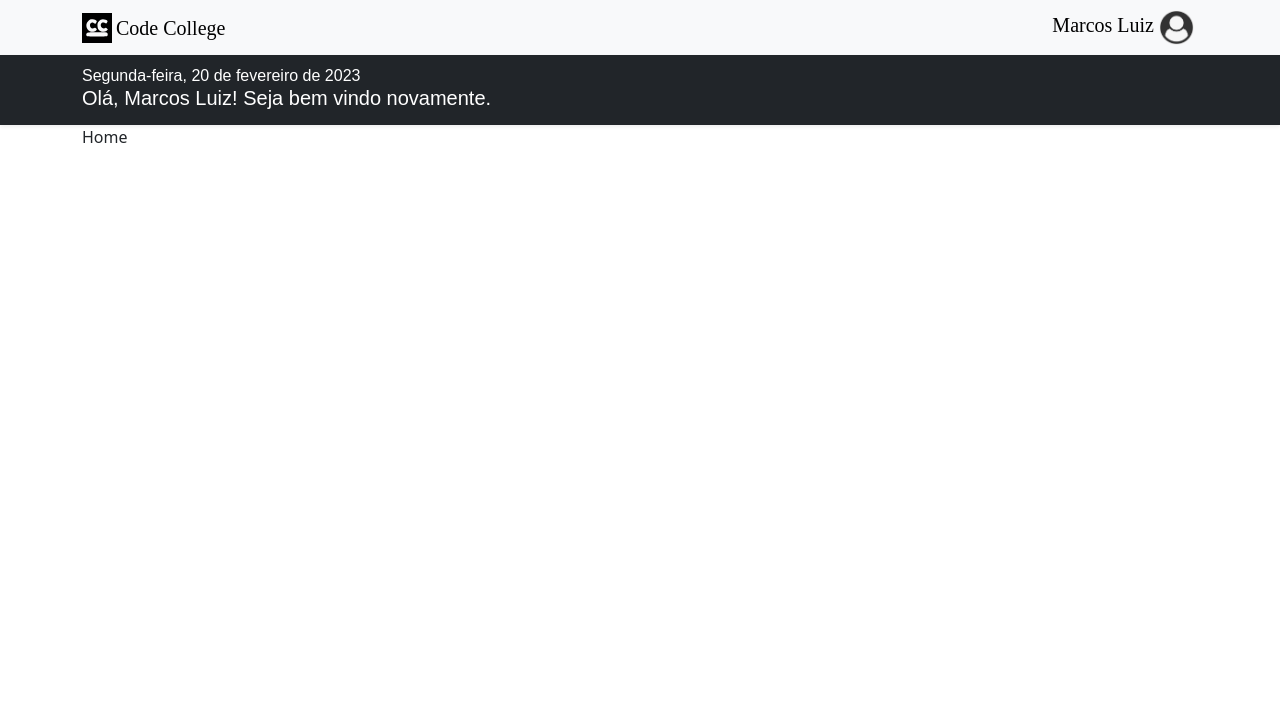
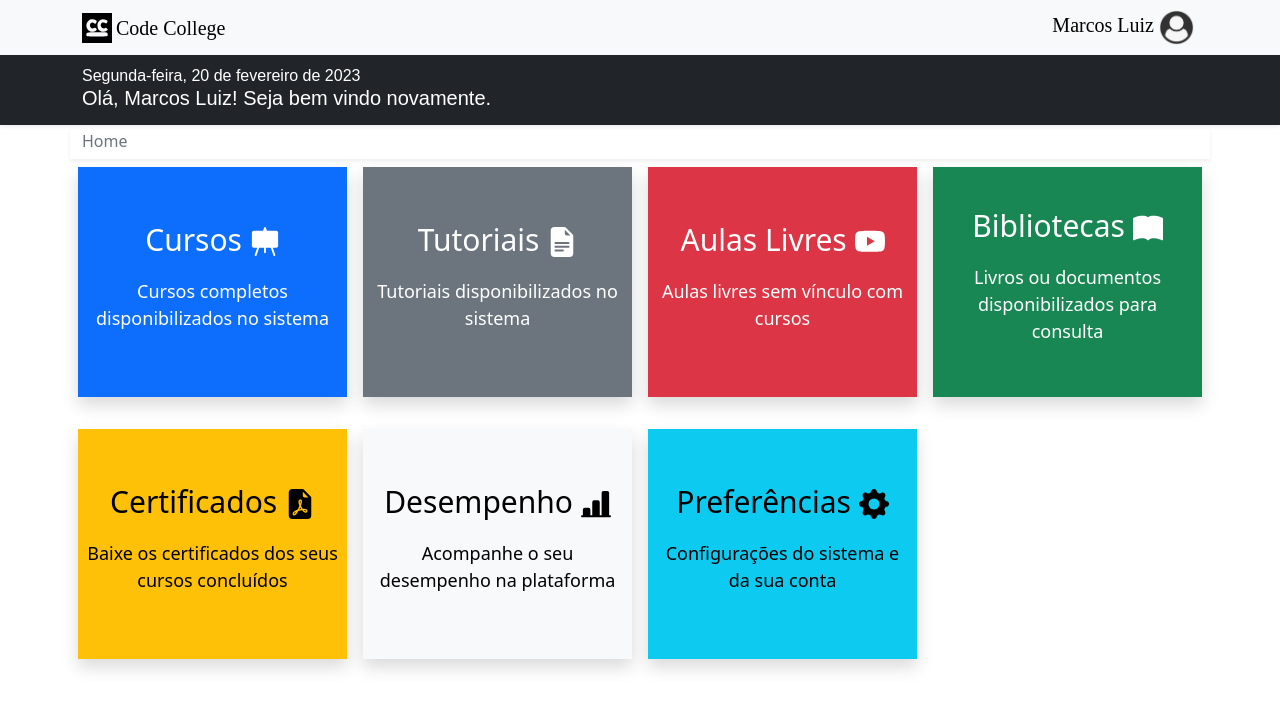
Before and after one commit to williamlims/codecollege-web, a React (Create React App) app: page /home in a window 1280 px wide. Shown: the top 710 px of the page. Built offline with nearby package versions, Linux system fonts and the light colour scheme.

Commit message:
Changes in homepage

```diff
--- a/src/components/navMain/NavMain.js
+++ b/src/components/navMain/NavMain.js
@@ -7,7 +7,7 @@ import user from '../../assets/userMain.png';
 function NavMain(props) {
     return (
         <>
-        <Navbar expand="md" bg="light" style={{maxHeight:55}} >
+        <Navbar expand="md" as={Col} bg="light" style={{maxHeight:55}} >
             <Container>
                 <Navbar.Brand href="#">
                     <img src={logo} width="30" height="30" className="d-inline-block align-top" alt="Logo" />
@@ -21,9 +21,9 @@ function NavMain(props) {
                 </Navbar.Collapse>
             </Container>
         </Navbar>
-        <Navbar bg="dark" className='shadow-sm' style={{height:70}} expand="md">
+        <Navbar bg="dark" as={Col} className='shadow-sm' style={{height:70}} expand="md">
             <Container>
-                <Navbar.Text as={Col} className='h6 mt-1' style={{fontFamily:'Arial', color:'white'}}>
+                <Navbar.Text as={Col}  className='h6 mt-1' style={{fontFamily:'Arial', color:'white'}}>
                     Segunda-feira, 20 de fevereiro de 2023<br />
                     <span className='h5'>Olá, {props.nameUser}! Seja bem vindo novamente.</span>
                 </Navbar.Text>
--- a/src/components/navbarlight/NavBarLight.js
+++ b/src/components/navbarlight/NavBarLight.js
@@ -1,6 +1,5 @@
 import Container from 'react-bootstrap/Container';
 import Navbar from 'react-bootstrap/Navbar';
-import Image from 'react-bootstrap/Image';
 import logo from '../../assets/logo.svg';
 
 function NavBarLight() {
--- /dev/null
+++ b/src/components/pathNavigation/BreadcrumbPath.js
@@ -0,0 +1,14 @@
+import { Container } from 'react-bootstrap';
+import Breadcrumb from 'react-bootstrap/Breadcrumb';
+
+function BreadcrumbPath(props) {
+  return (
+    <Container className='shadow-sm mt-1' style={{height:30}}>
+        <Breadcrumb>
+            {props.path}
+        </Breadcrumb>
+    </Container>
+  );
+}
+
+export default BreadcrumbPath;
--- a/src/pages/home/Home.js
+++ b/src/pages/home/Home.js
@@ -1,13 +1,103 @@
 import * as React from 'react';
 import Container from 'react-bootstrap/Container';
 import NavMain from '../../components/navMain/NavMain';
+import BreadcrumbPath from '../../components/pathNavigation/BreadcrumbPath';
+import Breadcrumb from 'react-bootstrap/Breadcrumb';
+import Row from 'react-bootstrap/Row';
+import Col from 'react-bootstrap/Col';
+import Button from 'react-bootstrap/Button';
+import Nav from 'react-bootstrap/Nav';
+
+import { NavLink } from 'react-router-dom';
+import { AiFillApple, AiFillAmazonCircle, AiFillGithub, AiFillHtml5, AiFillSignal, AiFillTwitterSquare } from "react-icons/ai";
+
+import { BsFillGearFill,
+         BsBarChartLineFill,
+         BsYoutube,
+         BsFillBookFill,
+         BsFileEarmarkPdfFill,
+         BsFileEarmarkTextFill,
+         BsFillEaselFill
+} from "react-icons/bs";
+
 
 function Home() {
+
+    const path = {
+        element: (
+            <>
+                <Breadcrumb.Item active>Home</Breadcrumb.Item>
+            </>
+        )
+    };
+
     return (
         <>
             <NavMain nameUser="Marcos Luiz"/>
-            <Container >
-                Home
+            <BreadcrumbPath path={path.element}/>
+            <Container>
+                <Row>
+                    <Col sm={3} className="p-2 mb-3">
+                        <Nav.Link to="/home/courses" key="/home/courses" as={NavLink}>
+                            <Col className="w-100 p-2 shadow" variant="primary" as={Button} style={{borderRadius:0, height:230}}>
+                                <div>
+                                    <p style={{fontSize:30}}>Cursos <BsFillEaselFill /></p>
+                                    <p style={{fontSize:18}}>Cursos completos disponibilizados no sistema</p>
+                                </div>
+                            </Col>
+                        </Nav.Link>
+                    </Col>
+                    <Col sm={3} className="p-2 mb-3">
+                        <Nav.Link to="/home/tutorials" key="/home/courses" as={NavLink}>
+                            <Col className="w-100 p-2 shadow" variant="secondary" as={Button} style={{borderRadius:0, height:230}}>
+                                <div>
+                                    <p style={{fontSize:30}}>Tutoriais <BsFileEarmarkTextFill /></p>
+                                    <p style={{fontSize:18}}>Tutoriais disponibilizados no sistema</p>
+                                </div>
+                            </Col>
+                        </Nav.Link>
+                    </Col>
+                    <Col sm={3} className="p-2 mb-3">
+                        <Col className="w-100 p-2 shadow" variant="danger" as={Button} style={{borderRadius:0, height:230}}>
+                            <div>
+                                <p style={{fontSize:30}}>Aulas Livres <BsYoutube /></p>
+                                <p style={{fontSize:18}}>Aulas livres sem vínculo com cursos</p>
+                            </div>
+                        </Col>
+                    </Col>
+                    <Col sm={3} className="p-2 mb-3">
+                        <Col className="w-100 p-2 shadow" variant="success" as={Button} style={{borderRadius:0, height:230}}>
+                            <div>
+                                <p style={{fontSize:30}}>Bibliotecas <BsFillBookFill /></p>
+                                <p style={{fontSize:18}}>Livros ou documentos disponibilizados para consulta</p>
+                            </div>
+                        </Col>
+                    </Col>
+                    <Col sm={3} className="p-2 mb-3">
+                        <Col className="w-100 p-2 shadow" variant="warning" as={Button} style={{borderRadius:0, height:230}}>
+                            <div>
+                                <p style={{fontSize:30}}>Certificados <BsFileEarmarkPdfFill /></p>
+                                <p style={{fontSize:18}}>Baixe os certificados dos seus cursos concluídos</p>
+                            </div>
+                        </Col>
+                    </Col>
+                    <Col sm={3} className="p-2 mb-3">
+                        <Col className="w-100 p-2 shadow" variant="light" as={Button} style={{borderRadius:0, height:230}}>
+                            <div>
+                                <p style={{fontSize:30}}>Desempenho <BsBarChartLineFill /></p>
+                                <p style={{fontSize:18}}>Acompanhe o seu desempenho na plataforma</p>
+                            </div>
+                        </Col>
+                    </Col>
+                    <Col sm={3} className="p-2 mb-3">
+                        <Col className="w-100 p-2 shadow" variant="info" as={Button} style={{borderRadius:0, height:230}}>
+                            <div>
+                                <p style={{fontSize:30}}>Preferências <BsFillGearFill /></p>
+                                <p style={{fontSize:18}}>Configurações do sistema e da sua conta</p>
+                            </div>
+                        </Col>
+                    </Col>
+                </Row>
             </Container>
         </>
     );
```
